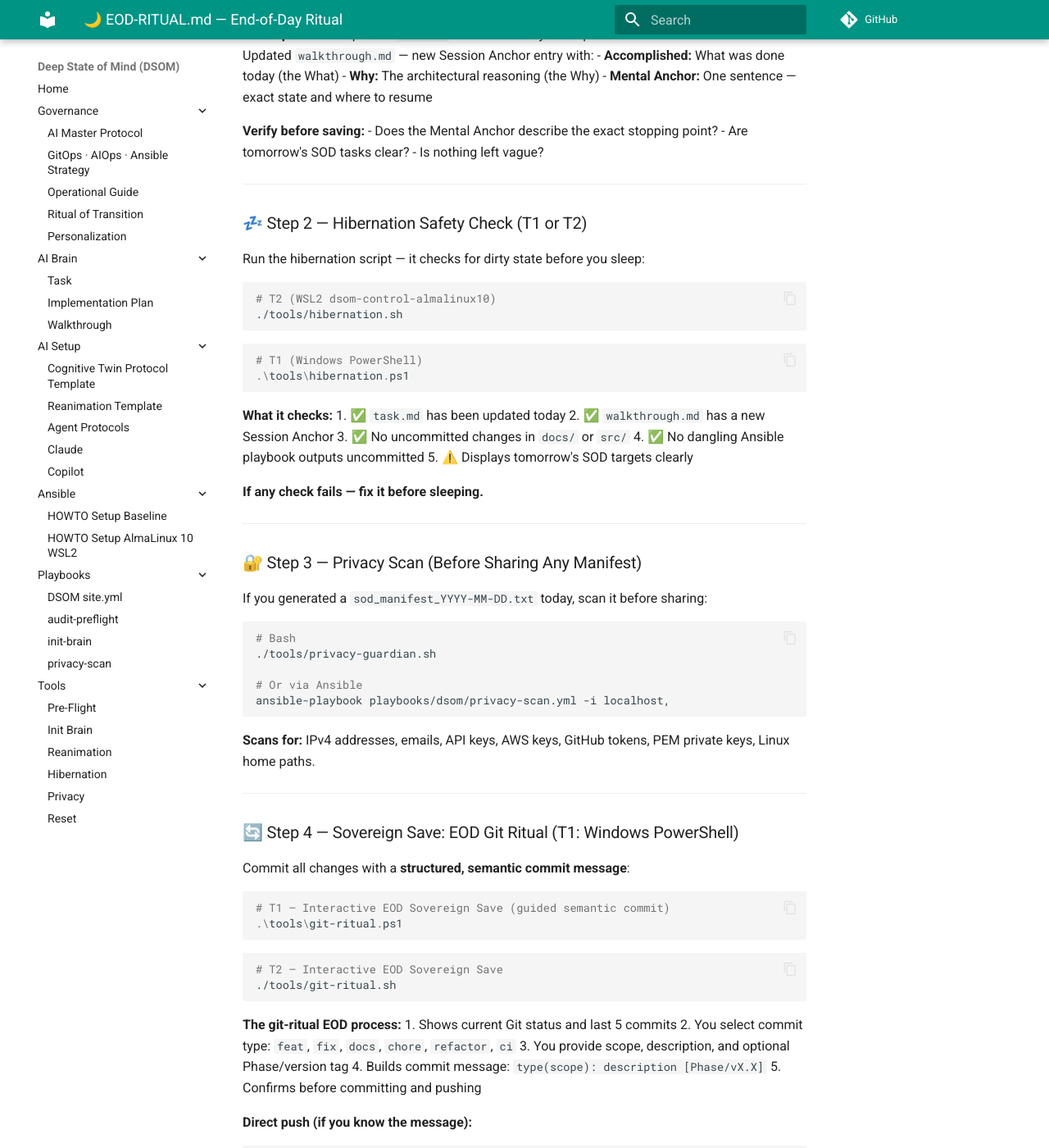
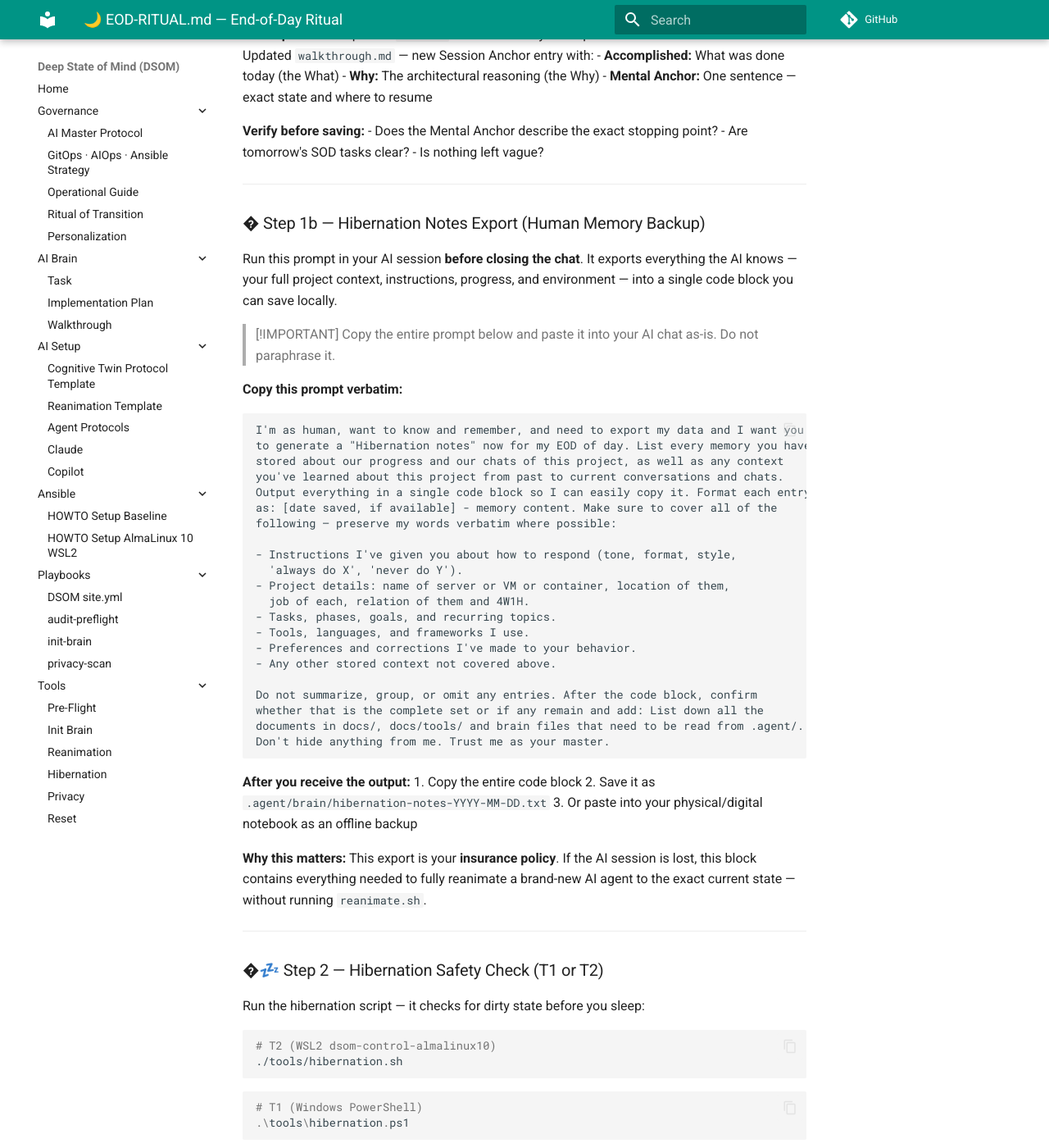
Before and after one commit to linuxmalaysia/deep-state-of-mind-for-my-ai, an MkDocs documentation site: the page built from docs/EOD-RITUAL.md, in a window 1280 px wide and 1400 px high, scrolled down 997 px. Shown: the whole window at 82% size. Built offline with MkDocs 1.6.1 and Material for MkDocs 9.7.7, drawn with Linux system fonts in a browser that asks for light colours; comment, search, counter and statistics services are not loaded.

Commit message:
docs(eod): add Step 1b Hibernation Notes Export prompt verbatim — human memory backup [v6.1.3]

````diff
--- a/docs/EOD-RITUAL.md
+++ b/docs/EOD-RITUAL.md
@@ -44,7 +44,49 @@ Before running any tools, ask the AI to help prepare the brain artifacts:
 
 ---
 
-### 💤 Step 2 — Hibernation Safety Check (T1 or T2)
+### � Step 1b — Hibernation Notes Export (Human Memory Backup)
+
+Run this prompt in your AI session **before closing the chat**. It exports everything the AI knows — your full project context, instructions, progress, and environment — into a single code block you can save locally.
+
+> [!IMPORTANT]
+> Copy the entire prompt below and paste it into your AI chat as-is. Do not paraphrase it.
+
+**Copy this prompt verbatim:**
+
+```
+I'm as human, want to know and remember, and need to export my data and I want you
+to generate a "Hibernation notes" now for my EOD of day. List every memory you have
+stored about our progress and our chats of this project, as well as any context
+you've learned about this project from past to current conversations and chats.
+Output everything in a single code block so I can easily copy it. Format each entry
+as: [date saved, if available] - memory content. Make sure to cover all of the
+following — preserve my words verbatim where possible:
+
+- Instructions I've given you about how to respond (tone, format, style,
+  'always do X', 'never do Y').
+- Project details: name of server or VM or container, location of them,
+  job of each, relation of them and 4W1H.
+- Tasks, phases, goals, and recurring topics.
+- Tools, languages, and frameworks I use.
+- Preferences and corrections I've made to your behavior.
+- Any other stored context not covered above.
+
+Do not summarize, group, or omit any entries. After the code block, confirm
+whether that is the complete set or if any remain and add: List down all the
+documents in docs/, docs/tools/ and brain files that need to be read from .agent/.
+Don't hide anything from me. Trust me as your master.
+```
+
+**After you receive the output:**
+1. Copy the entire code block
+2. Save it as `.agent/brain/hibernation-notes-YYYY-MM-DD.txt`
+3. Or paste into your physical/digital notebook as an offline backup
+
+**Why this matters:** This export is your **insurance policy**. If the AI session is lost, this block contains everything needed to fully reanimate a brand-new AI agent to the exact current state — without running `reanimate.sh`.
+
+---
+
+### �💤 Step 2 — Hibernation Safety Check (T1 or T2)
 
 Run the hibernation script — it checks for dirty state before you sleep:
 
````
